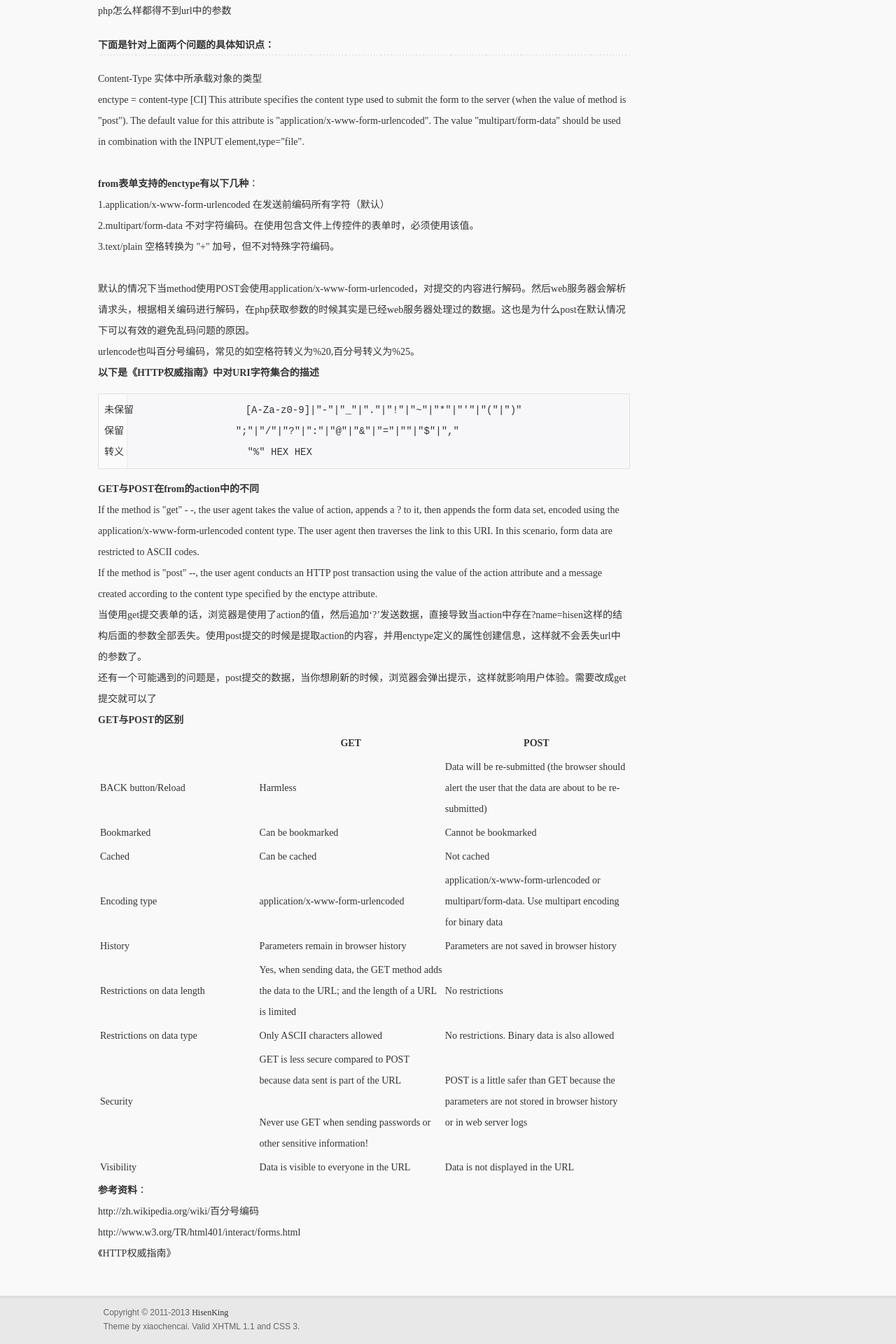
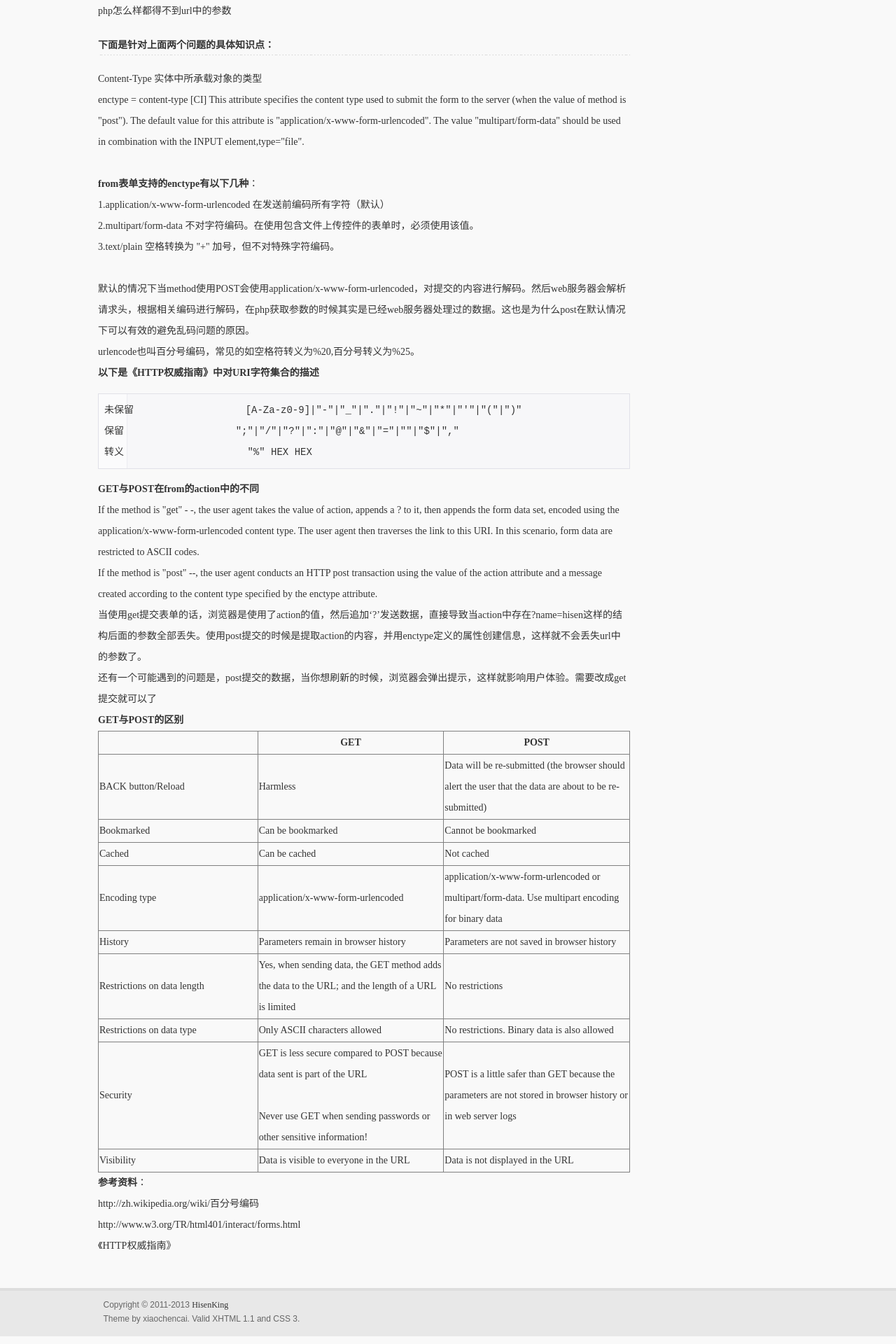
Before and after one commit to hisen/hisen.github.com, a Jekyll site: the page built from _posts/2013-12-21-HTTP-form.html, in a window 1280 px wide. Shown: the part 1078-2998 px from the top of the page at 70% size. Built offline with Jekyll 4.4.1, drawn with Linux system fonts in a browser that asks for light colours; comment, search, counter and statistics services are not loaded.

Commit message:
page error

```diff
--- a/_posts/2013-12-21-HTTP-form.html
+++ b/_posts/2013-12-21-HTTP-form.html
@@ -60,7 +60,7 @@ This attribute specifies the content type used to submit the form to the server
 <p>当使用get提交表单的话，浏览器是使用了action的值，然后追加‘?’发送数据，直接导致当action中存在?name=hisen这样的结构后面的参数全部丢失。使用post提交的时候是提取action的内容，并用enctype定义的属性创建信息，这样就不会丢失url中的参数了。</p>
 <p>还有一个可能遇到的问题是，post提交的数据，当你想刷新的时候，浏览器会弹出提示，这样就影响用户体验。需要改成get提交就可以了</p>
 <p><strong>GET与POST的区别</strong></p>
-<table>
+<table style="border-collapse: collapse; border-spacing: 0;" border="1">
   <tbody><tr>
     <th style="width:30%">&nbsp;</th>
     <th style="width:35%">GET</th>
```
